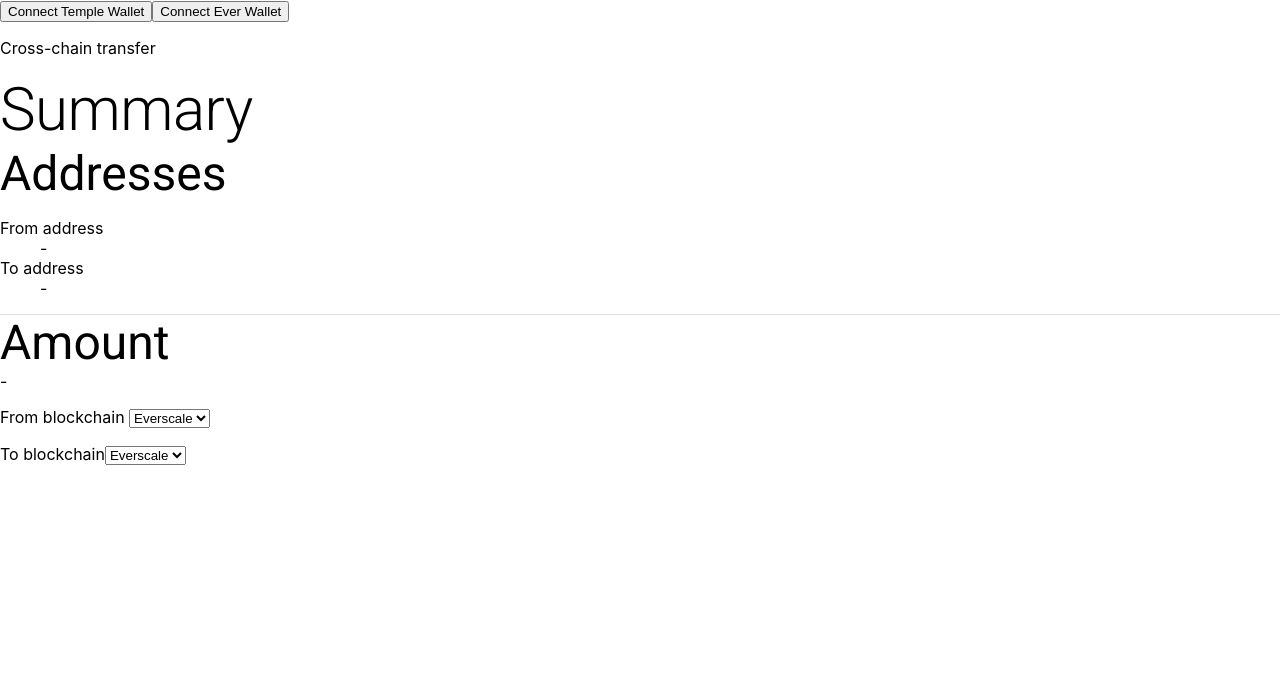
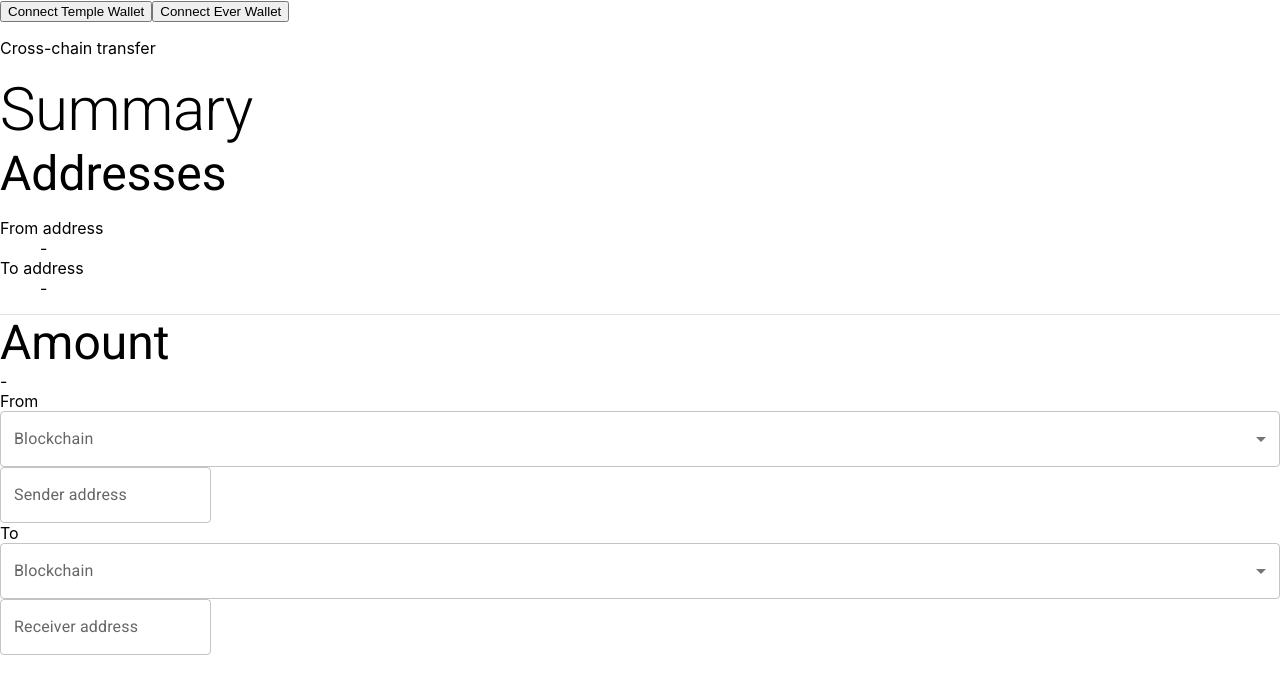
Before and after one commit to tvm-contest/hackathon2022-tezos-Radiance-Team-ever-tezos-bridge-front, a React (Create React App) app: page / in a window 1280 px wide. Shown: the top 694 px of the page. Built offline with nearby package versions, Linux system fonts and the light colour scheme; what @taquito/beacon-wallet, @taquito/taquito, everscale-inpage-provider would draw is missing.

Commit message:
feat: add new components

```diff
--- /dev/null
+++ b/src/components/AddressInput.tsx
@@ -0,0 +1,7 @@
+import {TextField} from "@mui/material";
+
+import {AddressInputProps} from "../types";
+
+export default function AddressInput({label}: AddressInputProps) {
+  return <TextField id="outlined-basic" label={label} variant="outlined" />;
+}
--- /dev/null
+++ b/src/components/BlockchainSelect.tsx
@@ -0,0 +1,38 @@
+import {
+  Box,
+  FormControl,
+  InputLabel,
+  MenuItem,
+  Select,
+  SelectChangeEvent,
+} from "@mui/material";
+import {useCallback, useState} from "react";
+
+export default function BlockchainSelect() {
+  const [blockchain, setBlockchain] = useState("");
+
+  const handleChange = useCallback(
+    (event: SelectChangeEvent) => {
+      setBlockchain(event.target.value as string);
+    },
+    [setBlockchain],
+  );
+
+  return (
+    <Box sx={{minWidth: 120}}>
+      <FormControl fullWidth>
+        <InputLabel id="demo-simple-select-label">Blockchain</InputLabel>
+        <Select
+          labelId="demo-simple-select-label"
+          id="demo-simple-select"
+          value={blockchain}
+          label="Blockchain"
+          onChange={handleChange}
+        >
+          <MenuItem>Everscale</MenuItem>
+          <MenuItem>Tezos</MenuItem>
+        </Select>
+      </FormControl>
+    </Box>
+  );
+}
--- a/src/components/Step1.tsx
+++ b/src/components/Step1.tsx
@@ -1,5 +1,7 @@
 import useAppSelector from "../hooks/useAppSelector";
-import { selectCurrentStep } from "../store/reducers/currentStep";
+import {selectCurrentStep} from "../store/reducers/currentStep";
+import AddressInput from "./AddressInput";
+import BlockchainSelect from "./BlockchainSelect";
 
 export default function Step1() {
   const currentStep = useAppSelector(selectCurrentStep);
@@ -8,20 +10,16 @@ export default function Step1() {
 
   return (
     <>
-      <p>
-        From blockchain{" "}
-        <select>
-          <option>Everscale</option>
-          <option>Tezos</option>
-        </select>
-      </p>
-      <p>
-        To blockchain
-        <select>
-          <option>Everscale</option>
-          <option>Tezos</option>
-        </select>
-      </p>
+      <div>
+        From
+        <BlockchainSelect />
+        <AddressInput label="Sender address" />
+      </div>
+      <div>
+        To
+        <BlockchainSelect />
+        <AddressInput label="Receiver address" />
+      </div>
     </>
   );
 }
--- a/src/components/Step2.tsx
+++ b/src/components/Step2.tsx
@@ -1,5 +1,5 @@
 import useAppSelector from "../hooks/useAppSelector";
-import { selectCurrentStep } from "../store/reducers/currentStep";
+import {selectCurrentStep} from "../store/reducers/currentStep";
 
 export default function Step2() {
   const currentStep = useAppSelector(selectCurrentStep);
--- a/src/components/Step3.tsx
+++ b/src/components/Step3.tsx
@@ -1,5 +1,5 @@
 import useAppSelector from "../hooks/useAppSelector";
-import { selectCurrentStep } from "../store/reducers/currentStep";
+import {selectCurrentStep} from "../store/reducers/currentStep";
 
 export default function Step3() {
   const currentStep = useAppSelector(selectCurrentStep);
--- a/src/components/Summary.tsx
+++ b/src/components/Summary.tsx
@@ -1,6 +1,6 @@
-import { Box, Divider, Typography } from "@mui/material";
+import {Box, Divider, Typography} from "@mui/material";
 
-import { SummaryProps } from "../types";
+import {SummaryProps} from "../types";
 
 export default function Summary({
   fromAddress = "-",
--- a/src/types.ts
+++ b/src/types.ts
@@ -35,3 +35,7 @@ export interface SummaryProps {
   toAddress?: string;
   amount?: number | "-";
 }
+
+export interface AddressInputProps {
+  label: string;
+}
```
Also changed, not shown: src/components/Header.tsx (+5 -5 lines), 1 other file (tests, documents, lock files or other folders).
